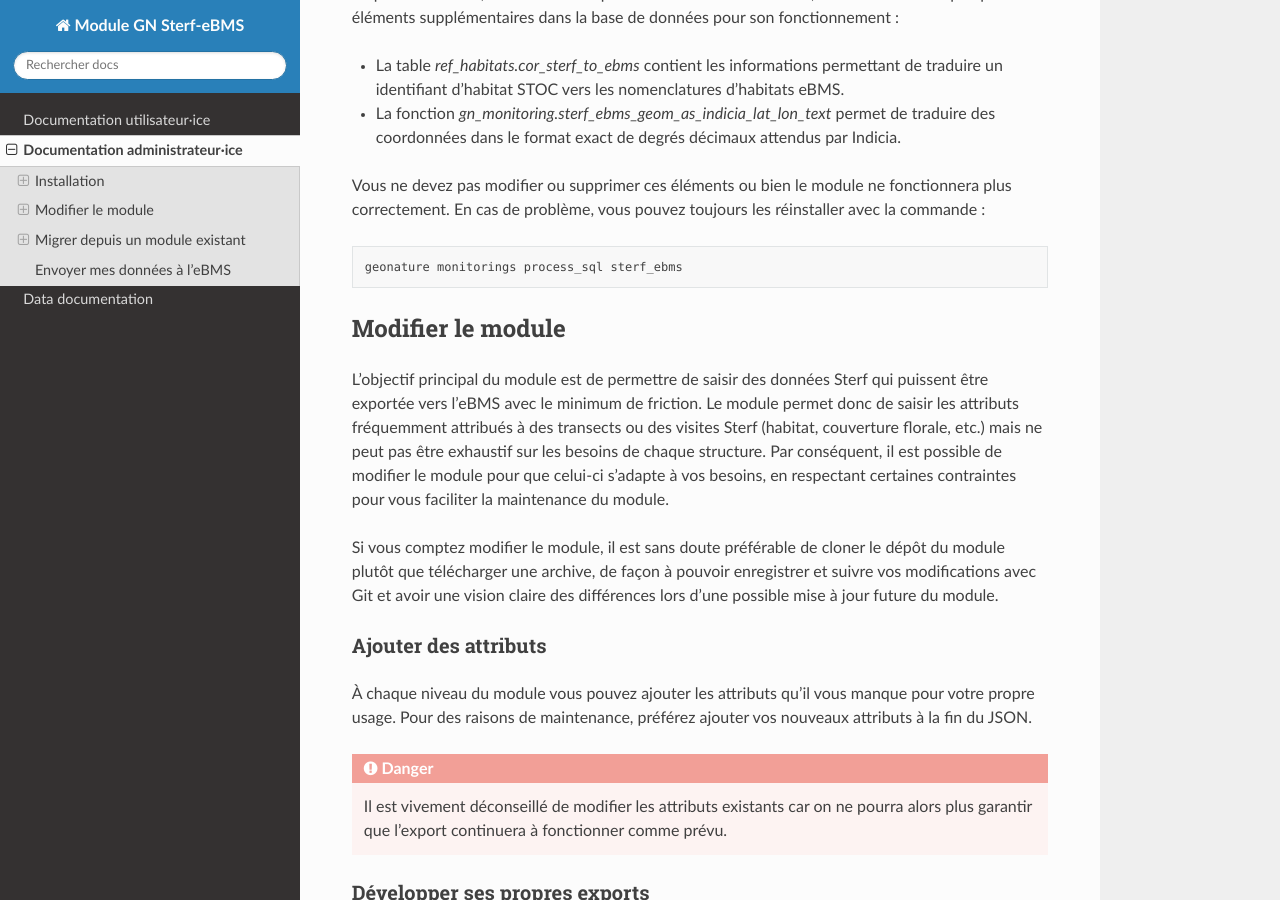
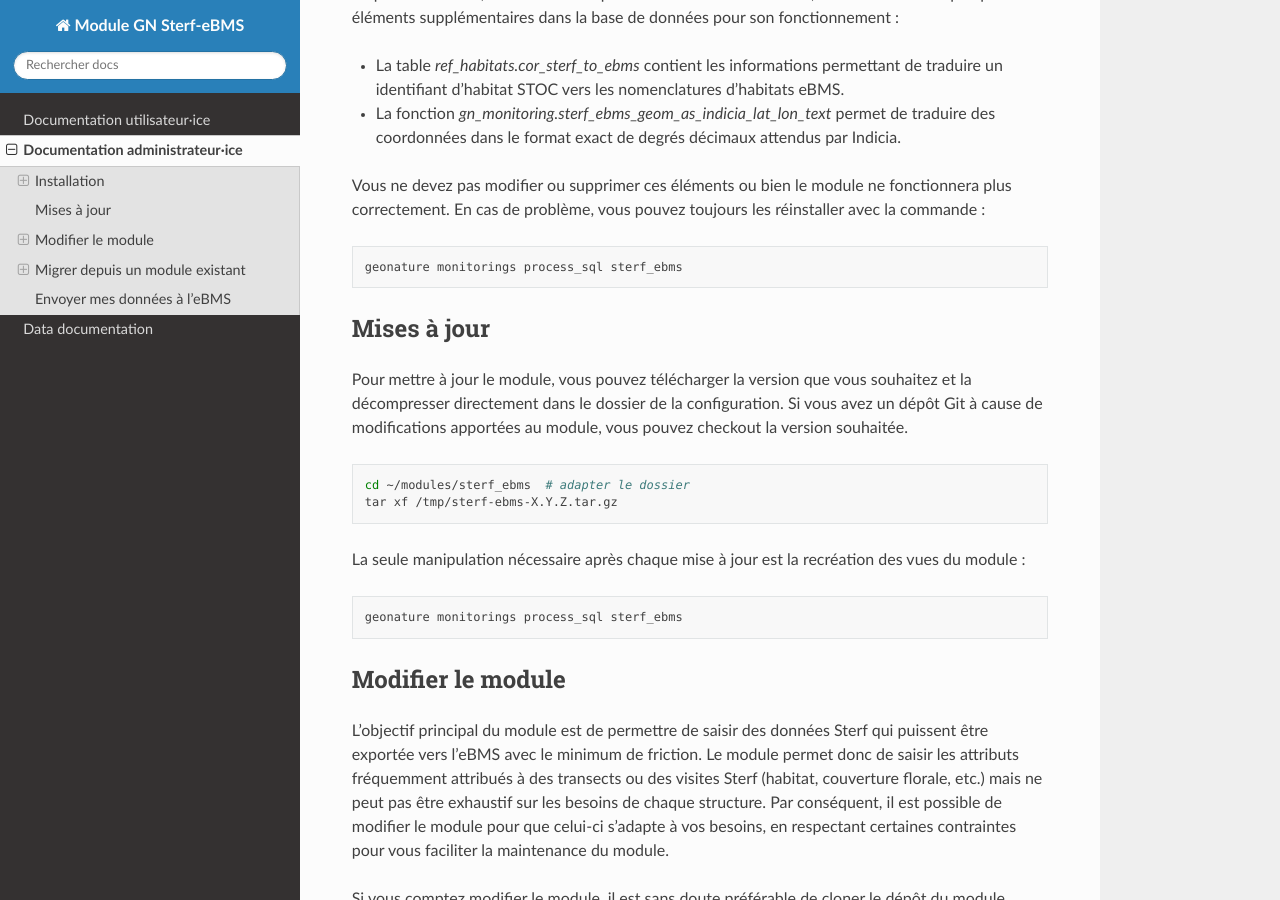
Before and after one commit to Opie-insectes/sterf-ebms, a Sphinx documentation site: the page built from docs/admins.rst, in a window 1280 px wide and 900 px high, scrolled down 1704 px. Built offline with Sphinx 7.4.7 and the Read the Docs theme 3.1.0, drawn with Linux system fonts in a browser that asks for light colours.

Commit message:
docs: add update instructions

```diff
--- a/docs/admins.rst
+++ b/docs/admins.rst
@@ -111,6 +111,29 @@ fonctionnement :
 Vous ne devez pas modifier ou supprimer ces éléments ou bien le module ne
 fonctionnera plus correctement. En cas de problème, vous pouvez toujours
 les réinstaller avec la commande :
+
+.. code-block:: bash
+
+   geonature monitorings process_sql sterf_ebms
+
+
+.. _update:
+
+Mises à jour
+------------
+
+Pour mettre à jour le module, vous pouvez télécharger la version que vous
+souhaitez et la décompresser directement dans le dossier de la configuration. Si
+vous avez un dépôt Git à cause de modifications apportées au module, vous pouvez
+checkout la version souhaitée.
+
+.. code-block:: bash
+
+   cd ~/modules/sterf_ebms  # adapter le dossier
+   tar xf /tmp/sterf-ebms-X.Y.Z.tar.gz
+
+La seule manipulation nécessaire après chaque mise à jour est la recréation des
+vues du module :
 
 .. code-block:: bash
 
```
Also changed, not shown: 1 other file.
